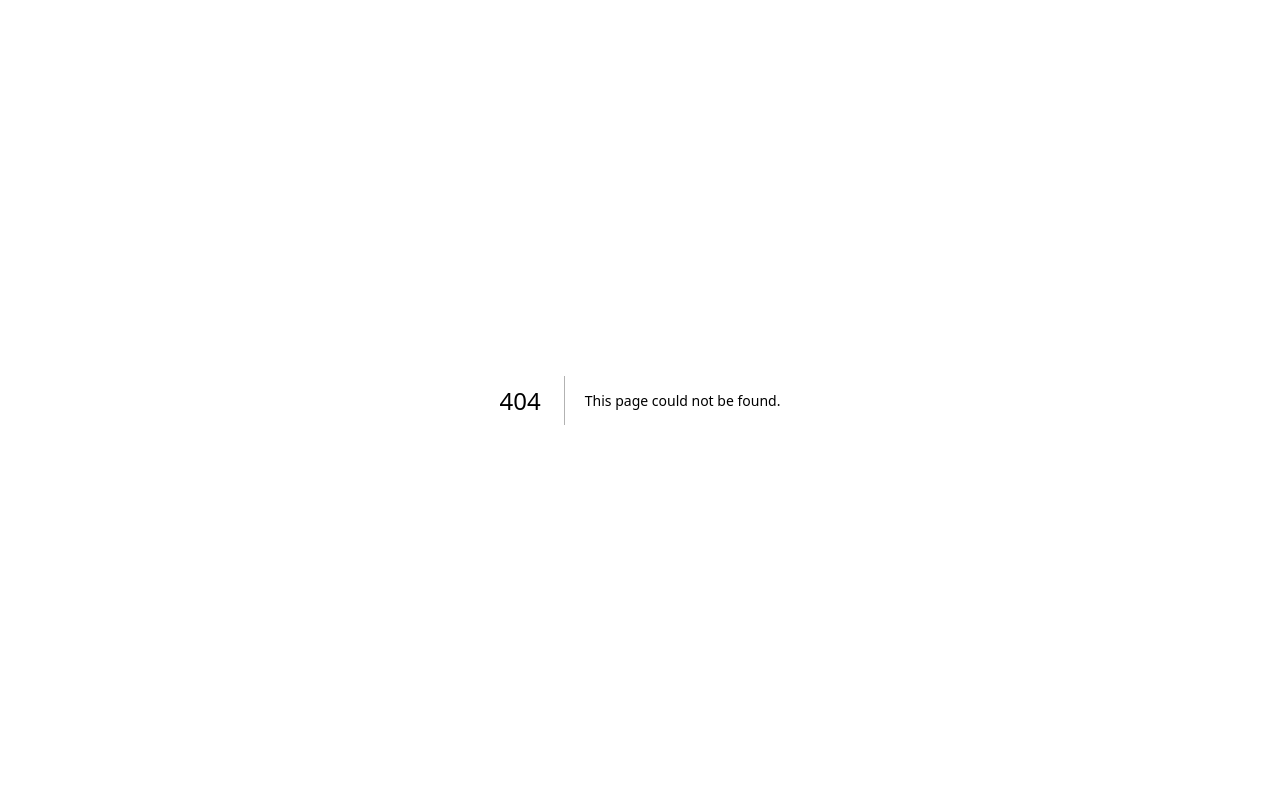
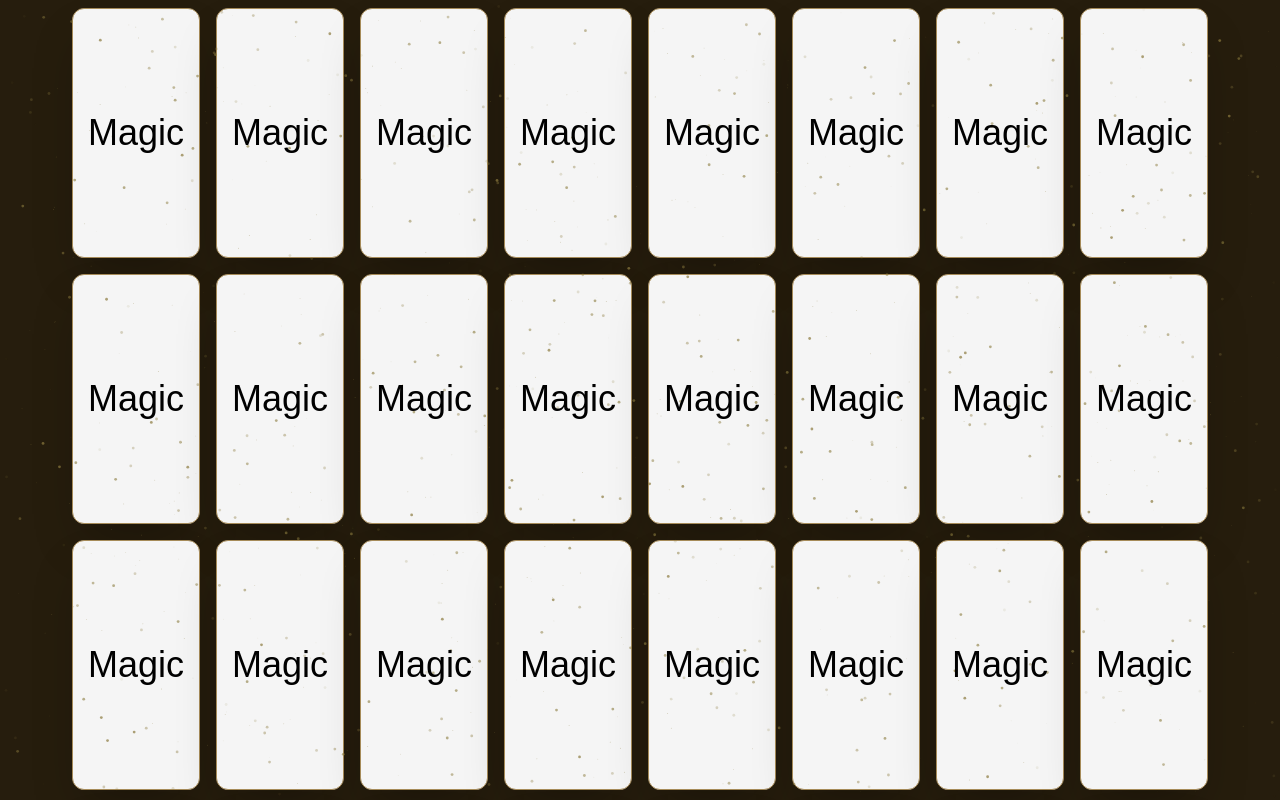
Before and after one commit to JaberChowdhury/NextJs_project, a Next.js app: page /colors in a window 1280 px wide. Before the commit this address had no page. Shown: the top 800 px of the page. Built offline with nearby package versions, Linux system fonts and the light colour scheme.

Commit message:
break : will be back

```diff
--- /dev/null
+++ b/app/colors/page.tsx
@@ -0,0 +1,20 @@
+"use client";
+import React from "react";
+import utils from "@/lib/colorUtils/main";
+import Card from "@/components/custom/Card";
+
+const page = () => {
+  const colorUtils = new utils();
+
+  const colors = colorUtils.generateColors(100);
+
+  return (
+    <div className="w-full min-h-screen flex justify-center items-center relative flex-wrap">
+      {colors.map((data, id) => {
+        return <Card key={id} />;
+      })}
+    </div>
+  );
+};
+
+export default page;
--- a/app/globals.css
+++ b/app/globals.css
@@ -7,7 +7,7 @@ body {
 }
 
 @layer base {
-  :root {
+  .dark {
     --background: 39 100% 98%;
     --foreground: 39 5% 10%;
     --card: 39 50% 98%;
@@ -29,7 +29,7 @@ body {
     --ring: 39 94.7% 85.3%;
     --radius: 0.5rem;
   }
-  .dark {
+  :root {
     --background: 39 50% 10%;
     --foreground: 39 5% 98%;
     --card: 39 50% 10%;
--- a/app/layout.tsx
+++ b/app/layout.tsx
@@ -1,6 +1,7 @@
 import type { Metadata } from "next";
 import { Geist, Inter, Geist_Mono } from "next/font/google";
 import "./globals.css";
+import ParticlesDemo from "@/components/custom/Backgroundanimation";
 
 const geistSans = Geist({
   variable: "--font-geist-sans",
@@ -33,6 +34,7 @@ export default function RootLayout({
         className={`${geistSans.variable} ${inter.variable} ${geistMono.variable} antialiased`}
       >
         {children}
+        <ParticlesDemo />
       </body>
     </html>
   );
--- a/app/page.tsx
+++ b/app/page.tsx
@@ -1,7 +1,7 @@
 import SparklesText from "@/ui/sparkles-text";
 import ShinyButton from "@/ui/shiny-button";
 import Ripple from "@/ui/ripple";
-import ParticlesDemo from "@/components/custom/Backgroundanimation";
+import Link from "next/link";
 
 const App = () => {
   return (
@@ -10,11 +10,14 @@ const App = () => {
         <SparklesText text="ColorOcean" />
         <Ripple />
         <div className="gap-3 *:m-4 my-6 ">
-          <ShinyButton className="border-2">Learn more</ShinyButton>
-          <ShinyButton className="border-2">Tools</ShinyButton>
+          <Link href="/tools">
+            <ShinyButton className="border-2">Tools</ShinyButton>
+          </Link>
+          <Link href="/colors">
+            <ShinyButton className="border-2">colors</ShinyButton>
+          </Link>
         </div>
       </div>
-      <ParticlesDemo />
     </div>
   );
 };
--- /dev/null
+++ b/app/tools/page.tsx
@@ -0,0 +1,9 @@
+import React from 'react'
+
+const page = () => {
+  return (
+    <div>page</div>
+  )
+}
+
+export default page
--- /dev/null
+++ b/components/custom/Card.tsx
@@ -0,0 +1,26 @@
+import { useTheme } from "next-themes";
+import { MagicCard } from "@/ui/magic-card";
+
+type propsType = {
+  main: string;
+  opposite: string;
+  key: number;
+};
+
+function Card({ main, opposite, key }: propsType) {
+  const { theme } = useTheme();
+  return (
+    <div
+      key={key}
+      className={"flex size-32 m-2 flex-col gap-4 lg:h-[250px] lg:flex-row"}
+    >
+      <MagicCard
+        className="cursor-pointer flex-col items-center justify-center shadow-2xl whitespace-nowrap text-4xl"
+        gradientColor={theme === "dark" ? "#262626" : "#D9D9D955"}
+      >
+        Magic
+      </MagicCard>
+    </div>
+  );
+}
+export default Card;
--- /dev/null
+++ b/components/ui/magic-card.tsx
@@ -0,0 +1,92 @@
+"use client";
+
+import React, { useCallback, useEffect, useRef } from "react";
+import { motion, useMotionTemplate, useMotionValue } from "framer-motion";
+
+import { cn } from "@/lib/utils";
+
+export interface MagicCardProps extends React.HTMLAttributes<HTMLDivElement> {
+  gradientSize?: number;
+  gradientColor?: string;
+  gradientOpacity?: number;
+}
+
+export function MagicCard({
+  children,
+  className,
+  gradientSize = 200,
+  gradientColor = "#262626",
+  gradientOpacity = 0.8,
+}: MagicCardProps) {
+  const cardRef = useRef<HTMLDivElement>(null);
+  const mouseX = useMotionValue(-gradientSize);
+  const mouseY = useMotionValue(-gradientSize);
+
+  const handleMouseMove = useCallback(
+    (e: MouseEvent) => {
+      if (cardRef.current) {
+        const { left, top } = cardRef.current.getBoundingClientRect();
+        const clientX = e.clientX;
+        const clientY = e.clientY;
+        mouseX.set(clientX - left);
+        mouseY.set(clientY - top);
+      }
+    },
+    [mouseX, mouseY],
+  );
+
+  const handleMouseOut = useCallback(
+    (e: MouseEvent) => {
+      if (!e.relatedTarget) {
+        document.removeEventListener("mousemove", handleMouseMove);
+        mouseX.set(-gradientSize);
+        mouseY.set(-gradientSize);
+      }
+    },
+    [handleMouseMove, mouseX, gradientSize, mouseY],
+  );
+
+  const handleMouseEnter = useCallback(() => {
+    document.addEventListener("mousemove", handleMouseMove);
+    mouseX.set(-gradientSize);
+    mouseY.set(-gradientSize);
+  }, [handleMouseMove, mouseX, gradientSize, mouseY]);
+
+  useEffect(() => {
+    document.addEventListener("mousemove", handleMouseMove);
+    document.addEventListener("mouseout", handleMouseOut);
+    document.addEventListener("mouseenter", handleMouseEnter);
+
+    return () => {
+      document.removeEventListener("mousemove", handleMouseMove);
+      document.removeEventListener("mouseout", handleMouseOut);
+      document.removeEventListener("mouseenter", handleMouseEnter);
+    };
+  }, [handleMouseEnter, handleMouseMove, handleMouseOut]);
+
+  useEffect(() => {
+    mouseX.set(-gradientSize);
+    mouseY.set(-gradientSize);
+  }, [gradientSize, mouseX, mouseY]);
+
+  return (
+    <div
+      ref={cardRef}
+      className={cn(
+        "group relative flex size-full overflow-hidden rounded-xl bg-neutral-100 dark:bg-neutral-900 border text-black dark:text-white",
+        className,
+      )}
+    >
+      <div className="relative z-10">{children}</div>
+      <motion.div
+        className="pointer-events-none absolute -inset-px rounded-xl opacity-0 transition-opacity duration-300 group-hover:opacity-100"
+        style={{
+          background: useMotionTemplate`
+            radial-gradient(${gradientSize}px circle at ${mouseX}px ${mouseY}px, ${gradientColor}, transparent 100%)
+          `,
+          opacity: gradientOpacity,
+        }}
+      />
+    </div>
+  );
+}
--- a/components/ui/particles.tsx
+++ b/components/ui/particles.tsx
@@ -68,6 +68,7 @@ const Particles: React.FC<ParticlesProps> = ({
   vx = 0,
   vy = 0,
 }) => {
+  // eslint-disable-next-line react-hooks/exhaustive-deps
   const canvasRef = useRef<HTMLCanvasElement>(null);
   const canvasContainerRef = useRef<HTMLDivElement>(null);
   const context = useRef<CanvasRenderingContext2D | null>(null);
@@ -92,13 +93,13 @@ const Particles: React.FC<ParticlesProps> = ({
       }
       window.removeEventListener("resize", initCanvas);
     };
-    //}, [color]);
-  });
+    // eslint-disable-next-line react-hooks/exhaustive-deps
+  }, [color]);
 
   useEffect(() => {
     onMouseMove();
-    // }, [mousePosition.x, mousePosition.y]);
-  });
+    // eslint-disable-next-line react-hooks/exhaustive-deps
+  }, [mousePosition.x, mousePosition.y]);
 
   const initCanvas = () => {
     resizeCanvas();
```
